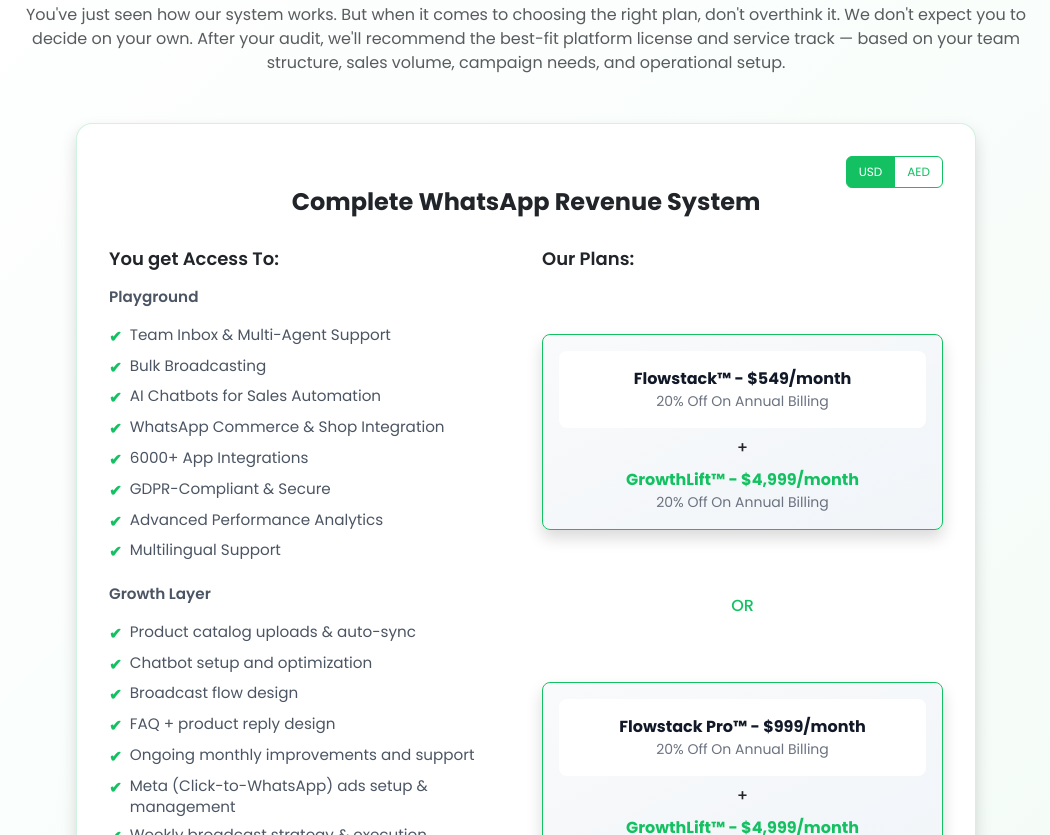
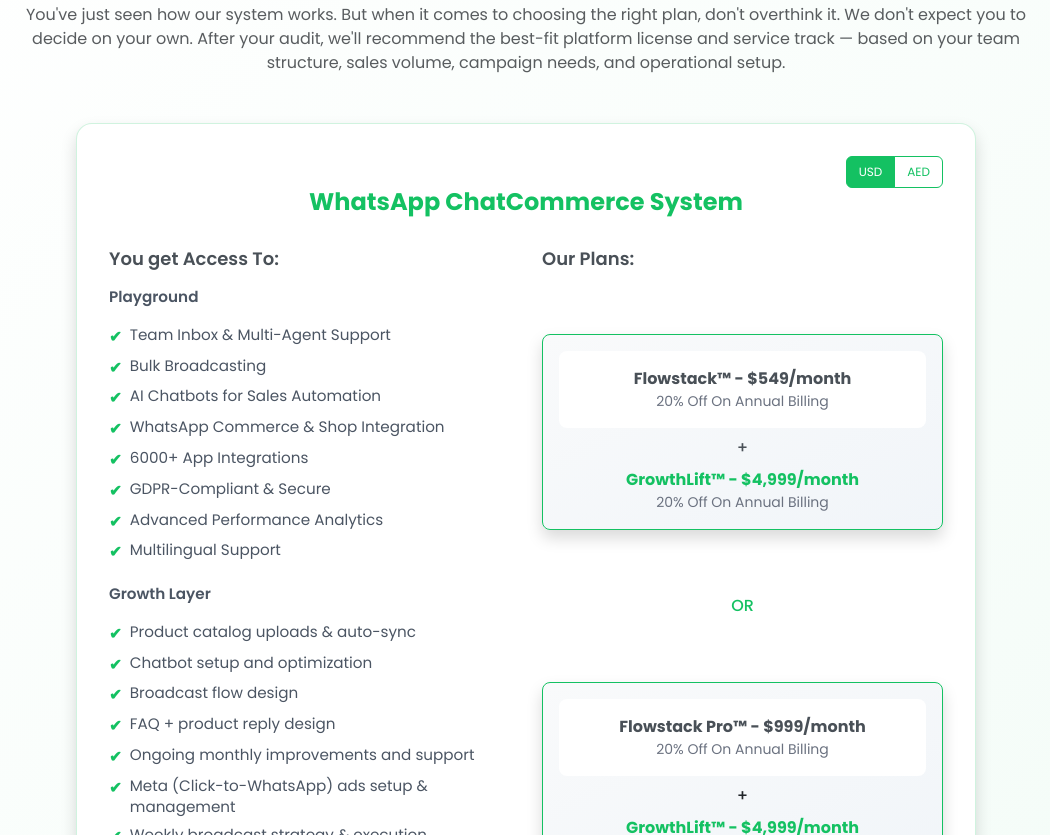
Before and after one commit to watsale/watsale, a plain HTML site: page index.html in a window 1280 px wide. Shown: the part 1965-2800 px from the top of the page, without its empty margins (114-1164 px from the left). Drawn offline with nearby package versions, Linux system fonts and the light colour scheme.

Commit message:
Fixed Text Colors & Padding

```diff
--- a/index.html
+++ b/index.html
@@ -91,13 +91,13 @@
           <p class="mb-4 fw-medium text-muted px-3">
             Starting From
             <span class="fw-semibold text-success-custom">$549/Month</span> —
-            <a href="/#pricing" class="text-muted text-decoration-none"
+            <a href="#plans" class="text-muted text-decoration-none"
               >See Pricing</a
             >
           </p>
 
           <div class="d-md-flex justify-content-center px-3 gap-4">
-            <div class="">
+            <div class="d-block mb-4 mb-md-0">
               <a
                 href="#consultation"
                 class="btn btn-success-custom d-flex align-items-center justify-content-center shadow-lg gap-2 px-5 py-2 text-white rounded-pill text-decoration-none mb-2"
@@ -170,7 +170,7 @@
     <section class="how-it-works py-5 bg-light">
       <div class="container pe-5 ps-5">
         <div class="text-center mb-5 px-3">
-          <h2 class="fw-bold mb-3 fs-2">
+          <h2 class="fw-bold mb-3 fs-2 text-dark-emphasis">
             How We Transform Your WhatsApp Into a
             <span class="text-success-custom"> Ultimate Revenue Engine</span>
           </h2>
@@ -329,7 +329,7 @@
       <div class="container mb-5">
         <!-- Headline -->
         <div class="text-center mb-0">
-          <h2 class="fw-bold text-dark mb-3 fs-2">
+          <h2 class="fw-bold text-dark-emphasis mb-3 fs-2">
             Explore Our <span class="text-success-custom">Plans</span>
           </h2>
           <h3 class="fs-4 text-secondary mb-4">
@@ -379,6 +379,7 @@
           </div>
         </div>
         <h3
+          class="text-success-custom"
           style="
             text-align: center;
             font-size: 1.5rem;
@@ -387,7 +388,7 @@
             margin-top: -1.5rem;
           "
         >
-          Complete WhatsApp Revenue System
+          WhatsApp ChatCommerce System
         </h3>
 
         <div
@@ -398,7 +399,10 @@
           "
         >
           <div>
-            <h4 style="font-weight: 600; margin-bottom: 1rem; font-size: 18px">
+            <h4
+              class="text-dark-emphasis"
+              style="font-weight: 600; margin-bottom: 1rem; font-size: 18px"
+            >
               You get Access To:
             </h4>
 
@@ -437,16 +441,21 @@
           </div>
 
           <div>
-            <h4 style="font-weight: 600; margin-bottom: 4rem; font-size: 18px">
+            <h4
+              class="text-dark-emphasis"
+              style="font-weight: 600; margin-bottom: 4rem; font-size: 18px"
+            >
               Our Plans:
             </h4>
             <div class="growth-option shadow" style="margin-bottom: 4rem">
               <div class="growth-plan-box bg-white p-3 rounded-3 border-0">
-                <div class="price">Flowstack™ - $549/month</div>
+                <div class="price text-dark-emphasis">
+                  Flowstack™ - $549/month
+                </div>
                 <div class="note">20% Off On Annual Billing</div>
               </div>
               <p
-                class="text-dark"
+                class="text-dark-emphasis"
                 style="
                   text-align: center;
                   margin: 0.5rem 0;
@@ -475,7 +484,9 @@
             </p>
             <div class="growth-option shadow">
               <div class="growth-plan-box bg-white p-3 rounded-3 border-0">
-                <div class="price">Flowstack Pro™ - $999/month</div>
+                <div class="price text-dark-emphasis">
+                  Flowstack Pro™ - $999/month
+                </div>
                 <div class="note">20% Off On Annual Billing</div>
               </div>
               <p
```
